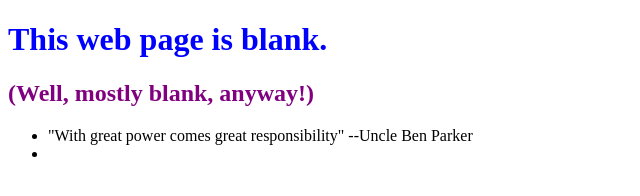
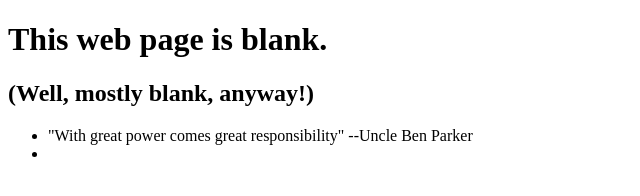
Before and after one commit to KrisHendrikx/0main_openSAP_repo, a plain HTML site: page index.html in a window 1280 px wide. Shown: the whole page, without its empty margins (0-640 px from the left). Drawn offline with Linux system fonts and the light colour scheme.

Commit message:
remove styles from both headers

```diff
--- a/index.html
+++ b/index.html
@@ -6,8 +6,8 @@
         <link href="styles.css" rel="stylesheet" type="text/css">
 	</head>
 	<body>
-		<h1 style="color:blue">This web page is blank.</h1>
-		<h2 style="color:purple">(Well, mostly blank, anyway!)</h2>
+		<h1>This web page is blank.</h1>
+		<h2>(Well, mostly blank, anyway!)</h2>
 		<ul>
 			<li>"With great power comes great responsibility" --Uncle Ben Parker</li>
 			<li></li>
```
